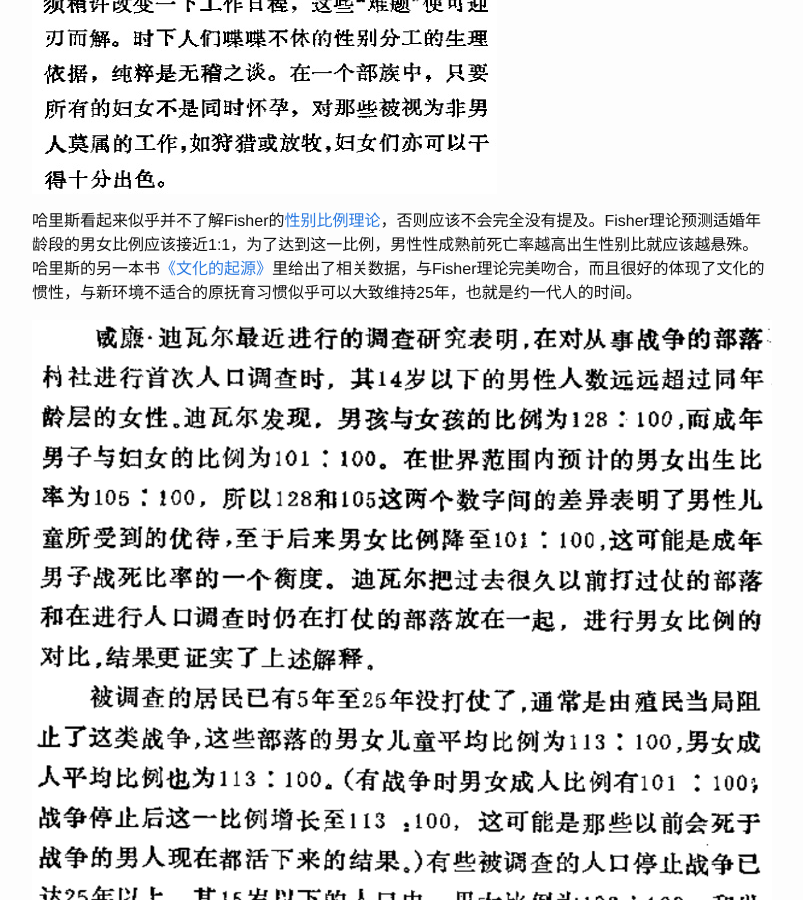
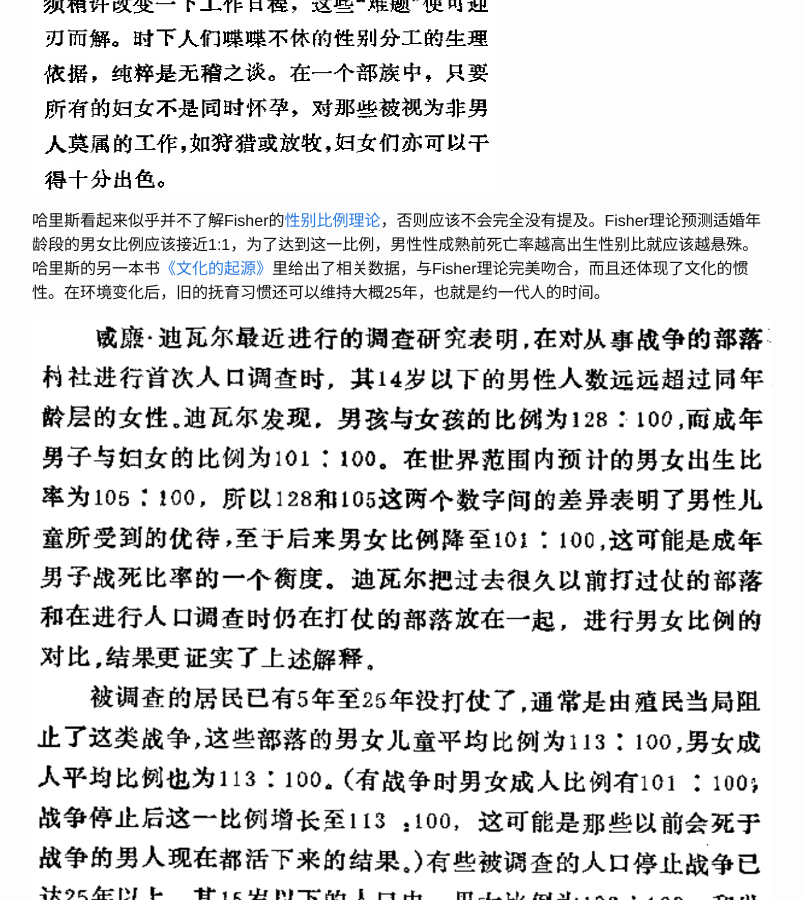
Before and after one commit to tcya/tcya.github.io, a Jekyll site: the page built from _posts/2015-01-09-marvin-harris.markdown, in a window 1280 px wide and 900 px high, scrolled down 2946 px. Shown: the whole window, without its empty margins (238-1041 px from the left). Built offline with Jekyll 4.4.1, drawn with Linux system fonts in a browser that asks for light colours.

Commit message:
Revise Marvein Harris

```diff
--- a/_posts/2015-01-09-marvin-harris.markdown
+++ b/_posts/2015-01-09-marvin-harris.markdown
@@ -28,7 +28,7 @@ title:  "马文哈里斯：一个群体选择论者"
 
 ![](/assets/images/marvin-harris-4.jpg)
 
-哈里斯看起来似乎并不了解Fisher的[性别比例理论](https://zh.wikipedia.org/wiki/%E8%B4%B9%E9%9B%AA%E5%8E%9F%E7%90%86)，否则应该不会完全没有提及。Fisher理论预测适婚年龄段的男女比例应该接近1:1，为了达到这一比例，男性性成熟前死亡率越高出生性别比就应该越悬殊。哈里斯的另一本书[《文化的起源》](http://book.douban.com/subject/2378047/)里给出了相关数据，与Fisher理论完美吻合，而且很好的体现了文化的惯性，与新环境不适合的原抚育习惯似乎可以大致维持25年，也就是约一代人的时间。
+哈里斯看起来似乎并不了解Fisher的[性别比例理论](https://zh.wikipedia.org/wiki/%E8%B4%B9%E9%9B%AA%E5%8E%9F%E7%90%86)，否则应该不会完全没有提及。Fisher理论预测适婚年龄段的男女比例应该接近1:1，为了达到这一比例，男性性成熟前死亡率越高出生性别比就应该越悬殊。哈里斯的另一本书[《文化的起源》](http://book.douban.com/subject/2378047/)里给出了相关数据，与Fisher理论完美吻合，而且还体现了文化的惯性。在环境变化后，旧的抚育习惯还可以维持大概25年，也就是约一代人的时间。
 
 ![](/assets/images/marvin-harris-5.png)
 
```
